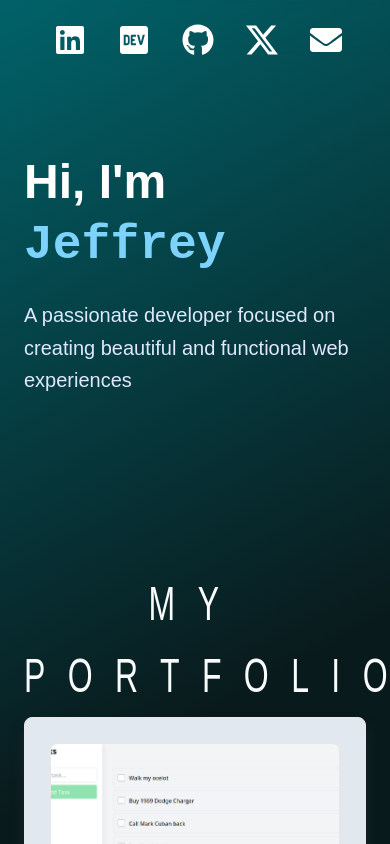
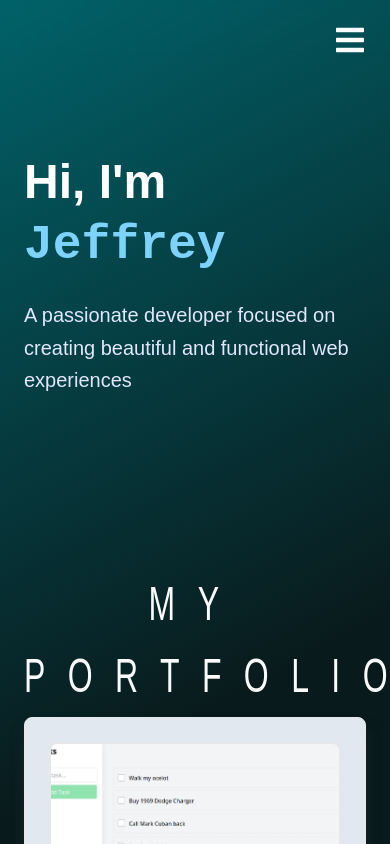
Before and after one commit to jplante01/portfolio_site_source, a Next.js app: page / in a window 390 px wide. Shown: the top 844 px of the page. Built offline with nearby package versions, Linux system fonts and the light colour scheme.

Commit message:
Create Hamburger

```diff
--- a/src/components/Header.jsx
+++ b/src/components/Header.jsx
@@ -1,4 +1,5 @@
-import { FaLinkedin, FaGithub, FaEnvelope, FaHome, FaUser, FaDev } from "react-icons/fa";
+import { useState } from 'react';
+import { FaLinkedin, FaGithub, FaEnvelope, FaDev, FaBars, FaTimes } from "react-icons/fa";
 import { BsTwitterX } from 'react-icons/bs';
 
 const NavIcon = ({ href, icon: Icon }) => {
@@ -17,9 +18,41 @@ const NavIcon = ({ href, icon: Icon }) => {
 };
 
 const Header = () => {
+  const [isMenuOpen, setIsMenuOpen] = useState(false);
+
+  const toggleMenu = () => {
+    setIsMenuOpen(!isMenuOpen);
+  };
+
   return (
-    <header className=" backdrop-blur-sm min-h-12 flex justify-end ">
-      <nav className="flex justify-end pr-12 pt-6 items-center self-stretch">
+    <header className="backdrop-blur-sm min-h-12 flex justify-end items-center">
+      {/* Mobile menu button - only visible on smaller screens */}
+      <button
+        className="md:hidden pr-6 pt-6"
+        onClick={toggleMenu}
+        aria-label="Toggle menu"
+      >
+        {isMenuOpen ?
+          <FaTimes className="h-8 w-8 text-white" /> :
+          <FaBars className="h-8 w-8 text-white" />
+        }
+      </button>
+
+      {/* Mobile navigation - only shown when menu is open */}
+      {isMenuOpen && (
+        <div className="md:hidden fixed top-16 inset-x-0 bg-gray-900/90 backdrop-blur-md z-50">
+          <ul className="flex flex-col items-center space-y-6 py-8">
+            <NavIcon href="#linkedin" icon={FaLinkedin} />
+            <NavIcon href="https://dev.to/jplante01" icon={FaDev} />
+            <NavIcon href="https://github.com/jplante01" icon={FaGithub} />
+            <NavIcon href="https://x.com/jplante01454345" icon={BsTwitterX} />
+            <NavIcon href="#contact" icon={FaEnvelope} />
+          </ul>
+        </div>
+      )}
+
+      {/* Desktop navigation */}
+      <nav className="md:flex justify-end pr-12 pt-6 items-center self-stretch hidden">
         <ul className="flex space-x-8 items-center">
           <NavIcon href="#linkedin" icon={FaLinkedin} />
           <NavIcon href="https://dev.to/jplante01" icon={FaDev} />
```
